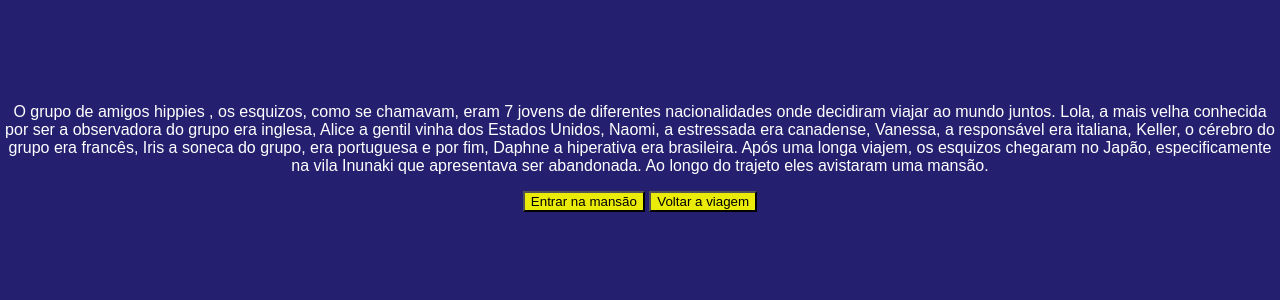
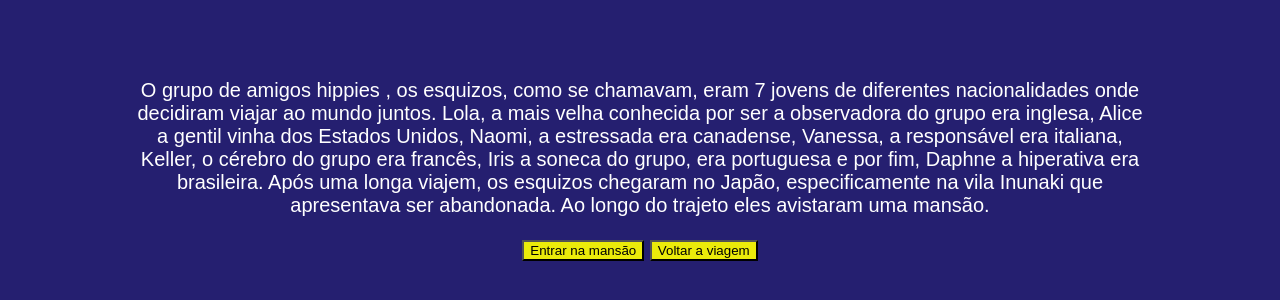
Before and after one commit to RyouDaiki-Seijuro123/Criando-uma-aventura, a plain HTML site: page index.html in a window 1280 px wide. Shown: the part 210-510 px from the top of the page. Drawn offline with Linux system fonts and the light colour scheme; a web font is replaced by a local one.

Commit message:
Update styles.css

```diff
--- a/styles.css
+++ b/styles.css
@@ -6,7 +6,7 @@ body {
     justify-content: center;
     align-items: center;
     height: 700px;
-    margin: 0;
+    margin: 100;
 }
 
 button {
@@ -25,7 +25,8 @@ button {
 
 main {
     text-align: center;
-    max-width: 100%;
+    max-width: 80%;
+    font-size: 20px;
 }
 
 img {
```
